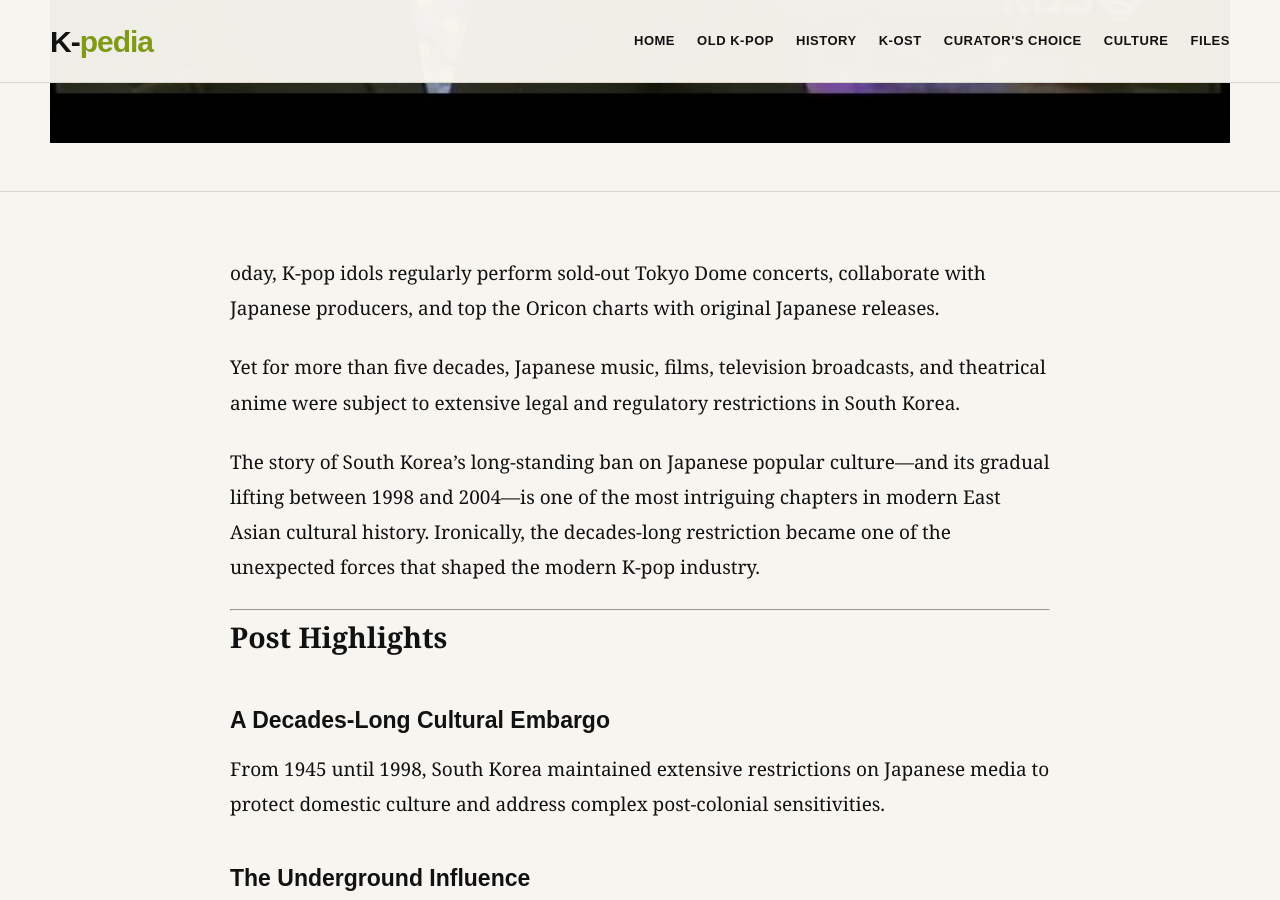
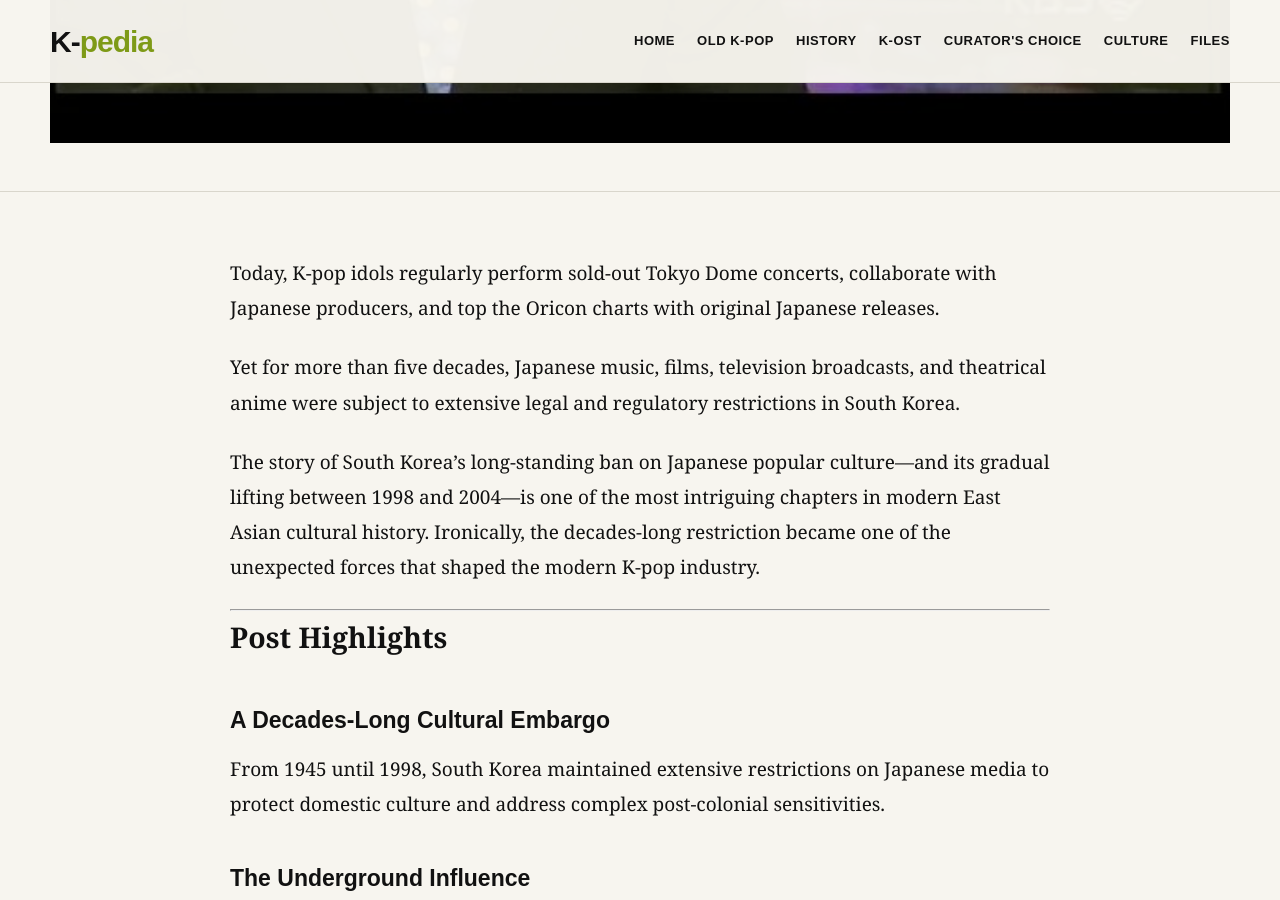
Before and after one commit to kpopkpedia/Kcurator, a Jekyll site: the page built from _posts/2026-09-08-why-japanese-pop-culture-was-banned-in-south-korea-1945-2004.md, in a window 1280 px wide and 900 px high, scrolled down 1266 px. Built offline with Jekyll 4.4.1, drawn with Linux system fonts in a browser that asks for light colours; our own code applies the rules of GitHub Pages for plain Markdown files.

Commit message:
Update _posts/2026-09-08-why-japanese-pop-culture-was-banned-in-south-korea-1945-2004.md (via Pages CMS)

```diff
--- a/_posts/2026-09-08-why-japanese-pop-culture-was-banned-in-south-korea-1945-2004.md
+++ b/_posts/2026-09-08-why-japanese-pop-culture-was-banned-in-south-korea-1945-2004.md
@@ -7,7 +7,7 @@
 permalink: 2026/07/japanese-pop-culture-ban-south-korea.html
 image: /assets/images/japanese-culture.jpg
 ---
-oday, K-pop idols regularly perform sold-out Tokyo Dome concerts, collaborate with Japanese producers, and top the Oricon charts with original Japanese releases.
+Today, K-pop idols regularly perform sold-out Tokyo Dome concerts, collaborate with Japanese producers, and top the Oricon charts with original Japanese releases.
 
 Yet for more than five decades, Japanese music, films, television broadcasts, and theatrical anime were subject to extensive legal and regulatory restrictions in South Korea.
 
@@ -68,7 +68,7 @@
 # Unexpected Cultural Exchanges & Legal Remakes
 
 🎥 Shohjo-tai (少女隊) – "Tell Her" (Cover of Sobangcha) | MBC Saturday Saturday is Fun (Feb 1988)
-{% include youtube.html url="https://www.youtube.com/embed/JNm0N3yPhQE" %}
+{% include youtube.html url="[https://www.youtube.com/embed/JNm0N3yPhQE](https://www.youtube.com/embed/JNm0N3yPhQE)" %}
 A historic performance broadcast live on Korean TV a decade before the official lifting of the ban.
 
 ### Historical Note
@@ -93,7 +93,7 @@
 # The Four-Stage Cultural Opening (1998–2004)
 
 🎥 The First Phase of Lifting the Ban on Japanese Culture (Oct 20, 1998) | KBS News Broadcast
-{% include youtube.html url="https://www.youtube.com/embed/1tgIykLsqsY" %}
+{% include youtube.html url="[https://www.youtube.com/embed/1tgIykLsqsY](https://www.youtube.com/embed/1tgIykLsqsY)" %}
 Historic news report from October 1998 covering South Korea's official announcement to open its doors to Japanese popular culture.
 
 
```
